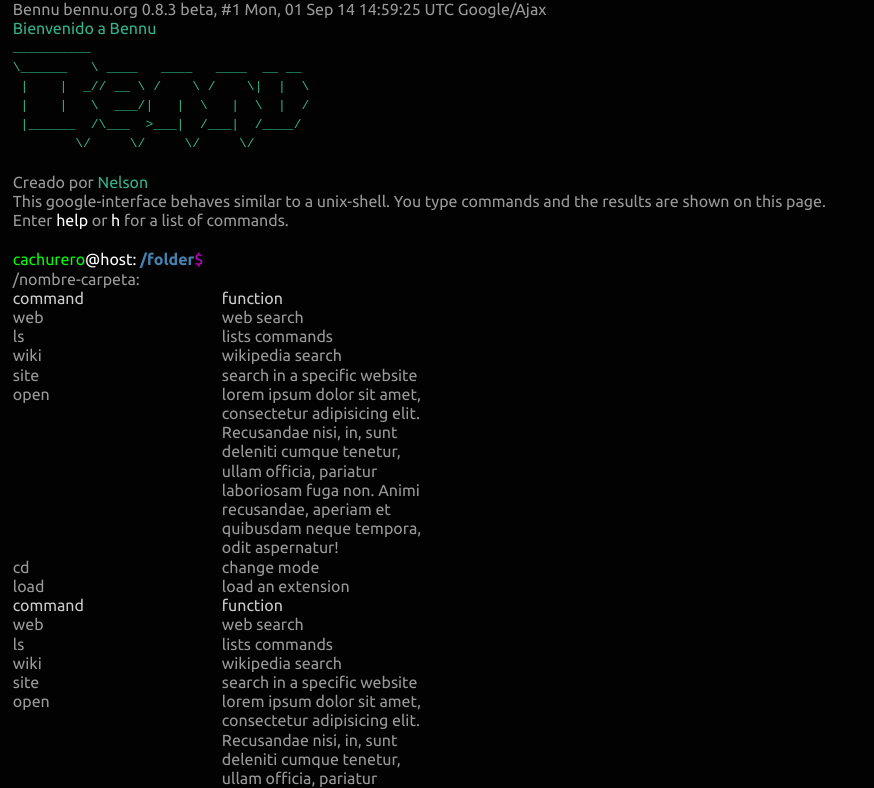
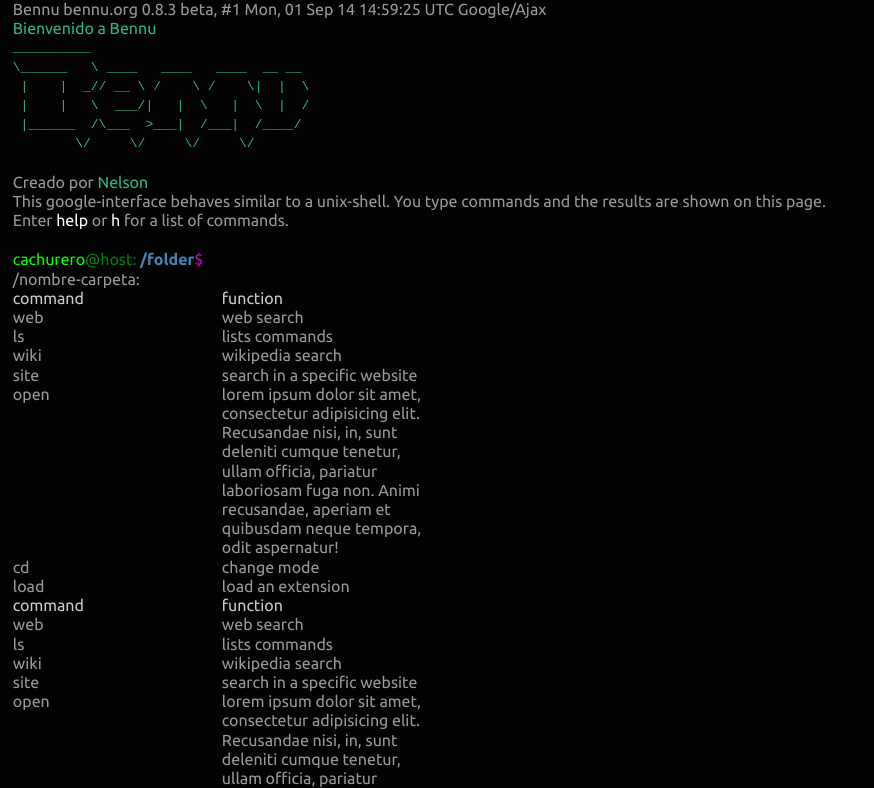
Before and after one commit to Bennu/bsh-css, a website: page index.html in a window 1280 px wide. Shown: the top 788 px of the page, without its empty margins (0-874 px from the left). Drawn offline with Linux system fonts and the light colour scheme.

Commit message:
cambio de color de host por prueba

```diff
--- a/src/scss/_variables.scss
+++ b/src/scss/_variables.scss
@@ -9,7 +9,7 @@
 $color-folder:#4682B0;
 $color-sh:#0F0;
 $color-ln:#00F6FF;
-$color-host:#FFF;
+$color-host:green;
 $color-peso:#CD00CD;
 $fuente-bold:bold;
 $color-bienvenida:#32B38C;
```
Also changed, not shown: dist/assets/css/application.css, dist/assets/css/application.min.css.
